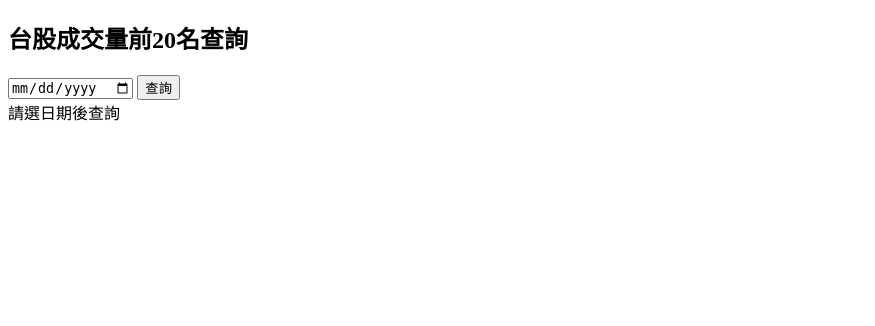
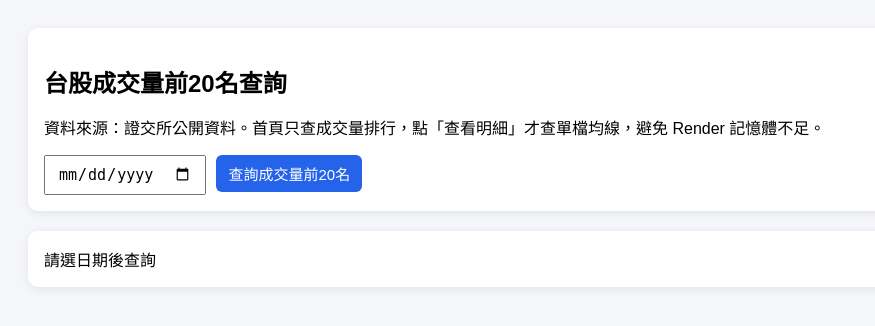
Before and after one commit to sweetytung/tw-stock-analyzer, a Flask app: page / in a window 1280 px wide. Shown: the top 326 px of the page, without its empty margins (0-875 px from the left). Run offline with Flask 3, Linux system fonts and the light colour scheme; parts of the project's set-up code (start-up, migrations or seed data) failed here and were passed over.

Commit message:
Update index.html

```diff
--- a/templates/index.html
+++ b/templates/index.html
@@ -2,41 +2,155 @@
 <html lang="zh-Hant">
 <head>
   <meta charset="UTF-8">
-  <title>台股成交量查詢</title>
+  <title>台股成交量查詢系統</title>
+  <style>
+    body {
+      font-family: Arial, "Microsoft JhengHei", sans-serif;
+      padding: 20px;
+      background: #f5f6fa;
+    }
+
+    h2 {
+      margin-bottom: 10px;
+    }
+
+    .card {
+      background: white;
+      padding: 16px;
+      border-radius: 10px;
+      box-shadow: 0 2px 8px rgba(0,0,0,0.08);
+      margin-bottom: 20px;
+    }
+
+    input, button {
+      padding: 8px 12px;
+      font-size: 15px;
+      margin-right: 6px;
+    }
+
+    button {
+      cursor: pointer;
+      background: #2563eb;
+      color: white;
+      border: none;
+      border-radius: 6px;
+    }
+
+    table {
+      width: 100%;
+      border-collapse: collapse;
+      background: white;
+      font-size: 14px;
+    }
+
+    th, td {
+      border: 1px solid #ddd;
+      padding: 8px;
+      text-align: center;
+    }
+
+    th {
+      background: #1f2937;
+      color: white;
+    }
+
+    tr:hover {
+      background: #f1f5f9;
+    }
+
+    .buy {
+      color: #d00000;
+      font-weight: bold;
+    }
+
+    .sell {
+      color: #008000;
+      font-weight: bold;
+    }
+
+    .gold {
+      color: #d97706;
+      font-weight: bold;
+    }
+
+    .dead {
+      color: #2563eb;
+      font-weight: bold;
+    }
+
+    .detail {
+      background: #fff7ed;
+      padding: 12px;
+    }
+
+    .small-table {
+      margin-top: 10px;
+      width: 70%;
+    }
+  </style>
 </head>
+
 <body>
+  <div class="card">
     <h2>台股成交量前20名查詢</h2>
+    <p>資料來源：證交所公開資料。首頁只查成交量排行，點「查看明細」才查單檔均線，避免 Render 記憶體不足。</p>
 
     <input id="date" type="date">
-  <button onclick="loadData()">查詢</button>
+    <button onclick="loadTop20()">查詢成交量前20名</button>
+  </div>
 
-  <div id="result">請選日期後查詢</div>
+  <div id="result" class="card">請選日期後查詢</div>
 
   <script>
-    async function loadData() {
+    function formatNumber(value) {
+      if (value === null || value === undefined) return "-";
+      return Number(value).toLocaleString();
+    }
+
+    function formatInst(value) {
+      if (value > 0) return `<span class="buy">+${formatNumber(value)}</span>`;
+      if (value < 0) return `<span class="sell">${formatNumber(value)}</span>`;
+      return "0";
+    }
+
+    function formatSignal(signal) {
+      if (!signal) return "-";
+      if (signal.includes("黃金")) return `<span class="gold">${signal}</span>`;
+      if (signal.includes("死亡")) return `<span class="dead">${signal}</span>`;
+      return signal;
+    }
+
+    async function loadTop20() {
       const date = document.getElementById("date").value;
-      const url = date ? `/top20/detail?date=${date}` : `/top20/detail`;
+      const url = date ? `/top20?date=${date}` : `/top20`;
       const box = document.getElementById("result");
 
       box.innerHTML = "查詢中...";
 
       try {
         const res = await fetch(url);
+
+        if (!res.ok) {
+          const text = await res.text();
+          box.innerHTML = "API錯誤：<pre>" + text + "</pre>";
+          return;
+        }
+
         const data = await res.json();
 
         let html = `<h3>查詢日期：${data.date}</h3>`;
-        html += `<table border="1" cellpadding="6" cellspacing="0">`;
         html += `
+          <table>
             <tr>
               <th>排名</th>
               <th>代號</th>
               <th>股票名稱</th>
               <th>收盤價</th>
-            <th>成交量張數</th>
-            <th>5MA</th>
-            <th>10MA</th>
-            <th>20MA</th>
-            <th>交叉訊號</th>
+              <th>成交量(張)</th>
+              <th>外資買賣超</th>
+              <th>投信買賣超</th>
+              <th>自營商買賣超</th>
+              <th>明細</th>
             </tr>
         `;
 
@@ -47,23 +161,96 @@
               <td>${item.stock_id}</td>
               <td>${item.stock_name}</td>
               <td>${item.close}</td>
-              <td>${item.volume.toLocaleString()}</td>
-              <td>${item.detail.ma["5MA"] ?? "-"}</td>
-              <td>${item.detail.ma["10MA"] ?? "-"}</td>
-              <td>${item.detail.ma["20MA"] ?? "-"}</td>
-              <td>${item.detail.signal}</td>
+              <td>${formatNumber(item.volume)}</td>
+              <td>${formatInst(item["外資買賣超張數"])}</td>
+              <td>${formatInst(item["投信買賣超張數"])}</td>
+              <td>${formatInst(item["自營商買賣超張數"])}</td>
+              <td>
+                <button onclick="loadDetail('${item.stock_id}', '${item.stock_name}', '${data.date}')">
+                  查看明細
+                </button>
+              </td>
+            </tr>
+            <tr id="detail-${item.stock_id}" style="display:none;">
+              <td colspan="9" class="detail"></td>
             </tr>
           `;
         });
 
         html += `</table>`;
-
         box.innerHTML = html;
 
       } catch (err) {
         box.innerHTML = "查詢失敗：" + err;
       }
     }
+
+    async function loadDetail(stockId, stockName, date) {
+      const row = document.getElementById(`detail-${stockId}`);
+      const cell = row.querySelector("td");
+
+      if (row.style.display === "table-row") {
+        row.style.display = "none";
+        return;
+      }
+
+      row.style.display = "table-row";
+      cell.innerHTML = "明細查詢中...";
+
+      try {
+        const url = `/stock/${stockId}?name=${encodeURIComponent(stockName)}&date=${date}`;
+        const res = await fetch(url);
+
+        if (!res.ok) {
+          const text = await res.text();
+          cell.innerHTML = "明細 API 錯誤：<pre>" + text + "</pre>";
+          return;
+        }
+
+        const data = await res.json();
+
+        let html = `
+          <h3>${data.stock_id} ${data.stock_name}</h3>
+          <p>
+            <b>5MA：</b>${data.ma["5MA"] ?? "-"}
+            <b>10MA：</b>${data.ma["10MA"] ?? "-"}
+            <b>20MA：</b>${data.ma["20MA"] ?? "-"}
+            <b>訊號：</b>${formatSignal(data.signal)}
+          </p>
+
+          <p>
+            <b>當日法人買賣超：</b>
+            外資 ${formatInst(data.institution["外資買賣超張數"])} 張
+            投信 ${formatInst(data.institution["投信買賣超張數"])} 張
+            自營商 ${formatInst(data.institution["自營商買賣超張數"])} 張
+          </p>
+
+          <h4>最近5個交易日股價</h4>
+          <table class="small-table">
+            <tr>
+              <th>日期</th>
+              <th>收盤價</th>
+              <th>成交量(張)</th>
+            </tr>
+        `;
+
+        data.history.forEach(h => {
+          html += `
+            <tr>
+              <td>${h["日期"]}</td>
+              <td>${h["收盤價"]}</td>
+              <td>${formatNumber(h["成交量張數"])}</td>
+            </tr>
+          `;
+        });
+
+        html += `</table>`;
+        cell.innerHTML = html;
+
+      } catch (err) {
+        cell.innerHTML = "明細查詢失敗：" + err;
+      }
+    }
   </script>
 </body>
 </html>
```
Lines whose indentation alone changed are shown as unchanged.
